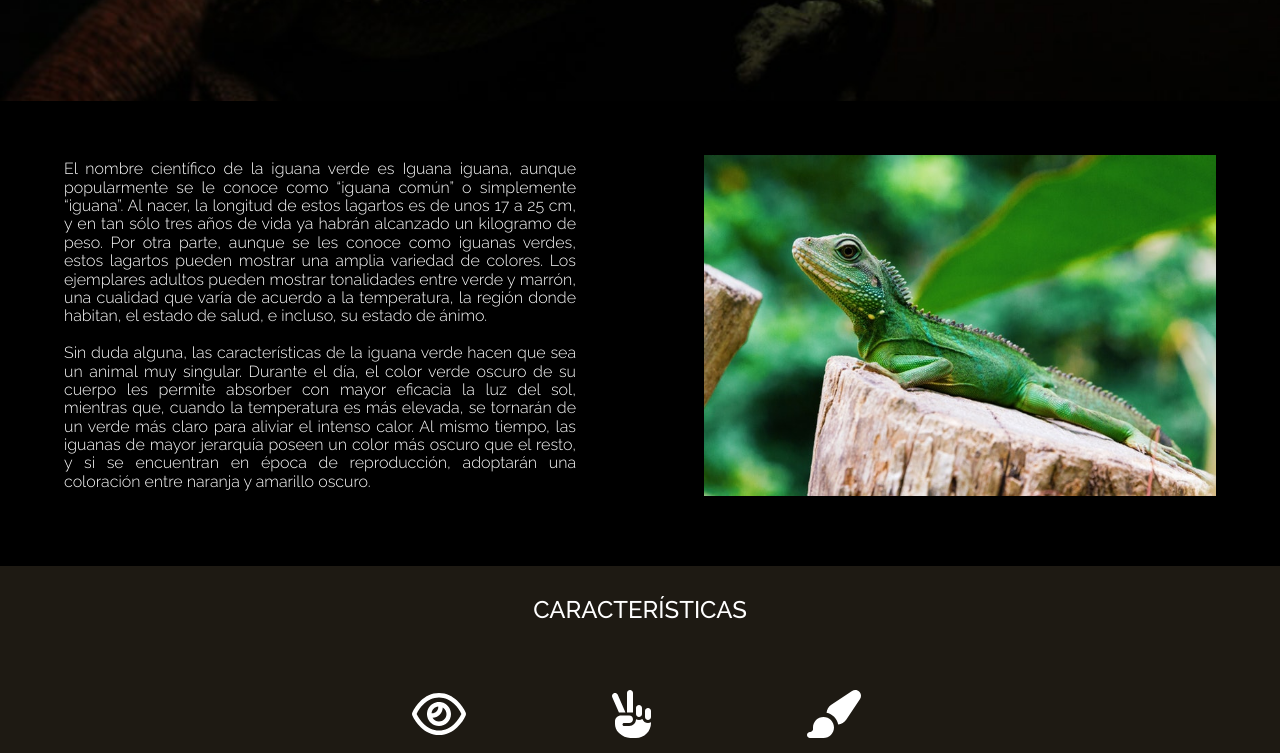
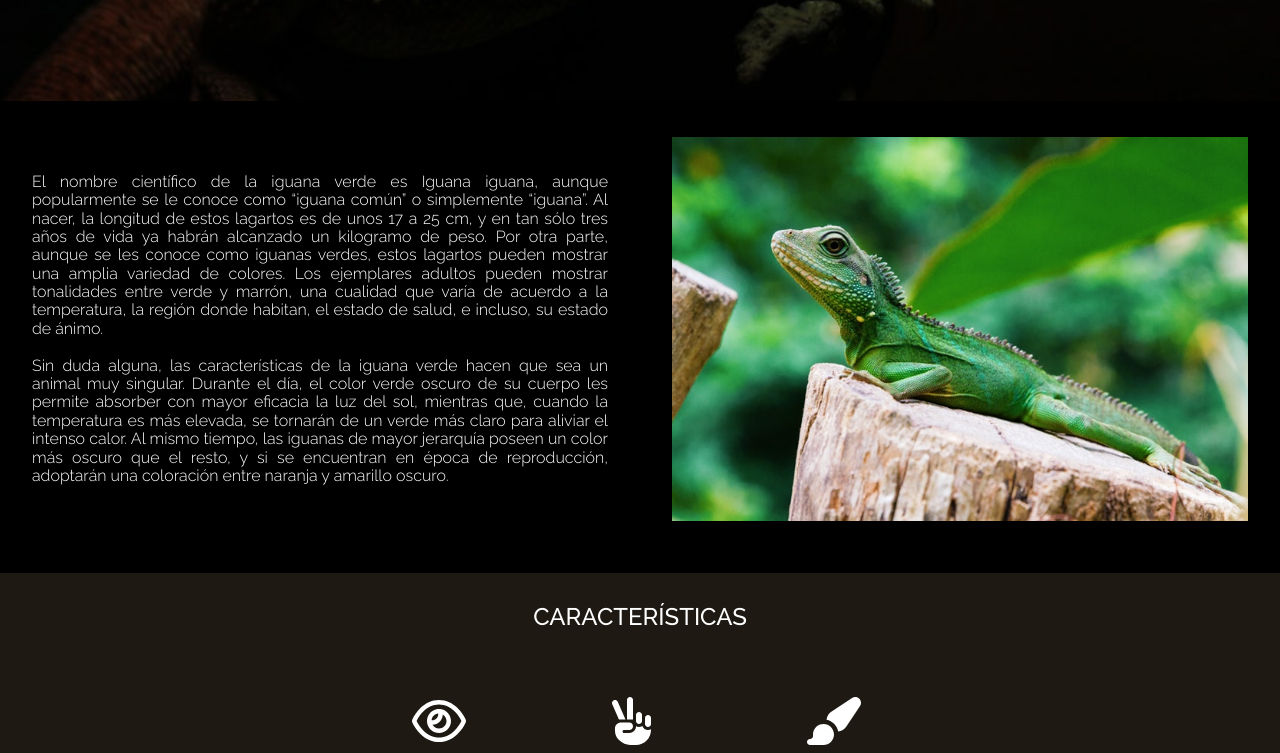
Before and after one commit to TaladropoliS/iguana, a plain HTML site: page index.html in a window 1280 px wide. Shown: the part 706-1459 px from the top of the page. Drawn offline with Linux system fonts and the light colour scheme.

Commit message:
flex a caracteristicas

```diff
--- a/assets/css/style.css
+++ b/assets/css/style.css
@@ -21,7 +21,8 @@ header img {
 }
 
 #desc-section {
-    display: inline-flex;
+    display: flex;
+    align-items: center;
     text-align: center;
     margin: 0;
     padding: 0;
@@ -29,32 +30,23 @@ header img {
 }
 
 #desc-section > p {
+    display: inline-block;
+    flex: 50 1 auto;
+    width: 45%;
+    margin: auto;
+    text-align: justify;
     font-weight: lighter;
-    width: 40%;
+    color: #ffffff;
+    padding: 2em 2em 2em 2em;
+}
+#desc-section > img {
+    display: inline-block;
+    flex: 1 5 auto;
+    width: 45%;
     margin: auto;
     text-align: justify;
     color: #ffffff;
-    padding: 50px 0 50px 0;
-}
-#desc-section > img {
-    width: 40%;
-    margin: auto;
-    text-align: justify;
-    color: #ffffff;
-    padding: 50px 0 50px 0;
-}
-
-.imagen2 {
-    max-width: 50%;
-    margin: auto;
-    align-items: flex-end;
-    background-size: cover;
-}
-
-.imagen2 img {
-    max-height: 399px;
-    background-size: cover;
-    padding: 30px;
+    padding: 2em 2em 2em 2em;
 }
 
 #caracteristicas {
--- a/index.html
+++ b/index.html
@@ -25,7 +25,7 @@
     <h1>IGUANAS</h1>
     <img src="assets/img/bg-header.jpg" alt="iguana">
 </header>
-<div class="fotoHeader"></div>
+<!--<div class="fotoHeader"></div>-->
 
 <article id="desc-section">
     <p>El nombre científico de la iguana verde es Iguana iguana, aunque popularmente se le conoce como “iguana común” o
@@ -39,7 +39,8 @@
         color verde oscuro de su cuerpo les permite absorber con mayor eficacia la luz del sol, mientras que, cuando la
         temperatura es más elevada, se tornarán de un verde más claro para aliviar el intenso calor. Al mismo tiempo, las
         iguanas de mayor jerarquía poseen un color más oscuro que el resto, y si se encuentran en época de reproducción,
-        adoptarán una coloración entre naranja y amarillo oscuro.</p>
+        adoptarán una coloración entre naranja y amarillo oscuro.
+    </p>
     <img src="assets/img/iguana-1.jpg" alt="iguana">
 </article>
 
```
